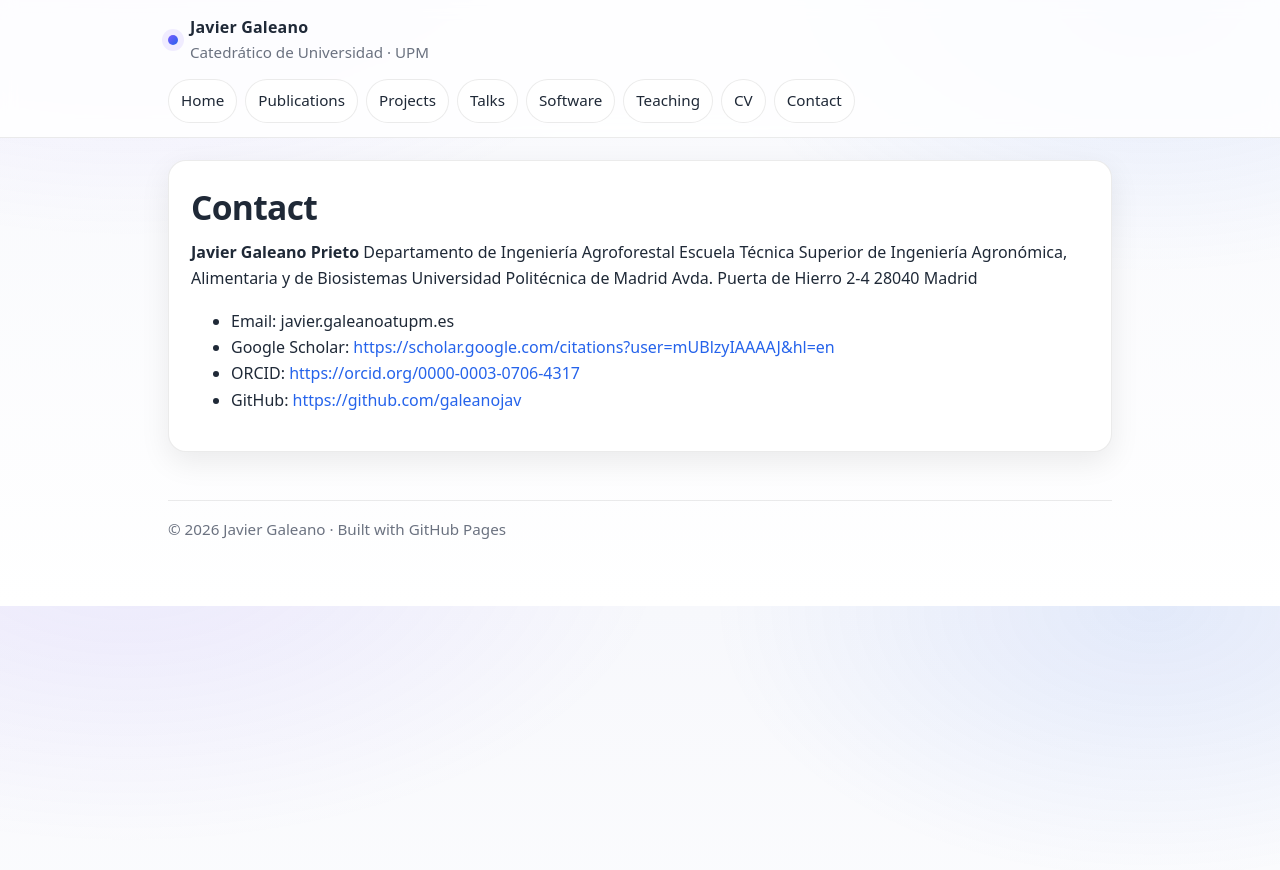
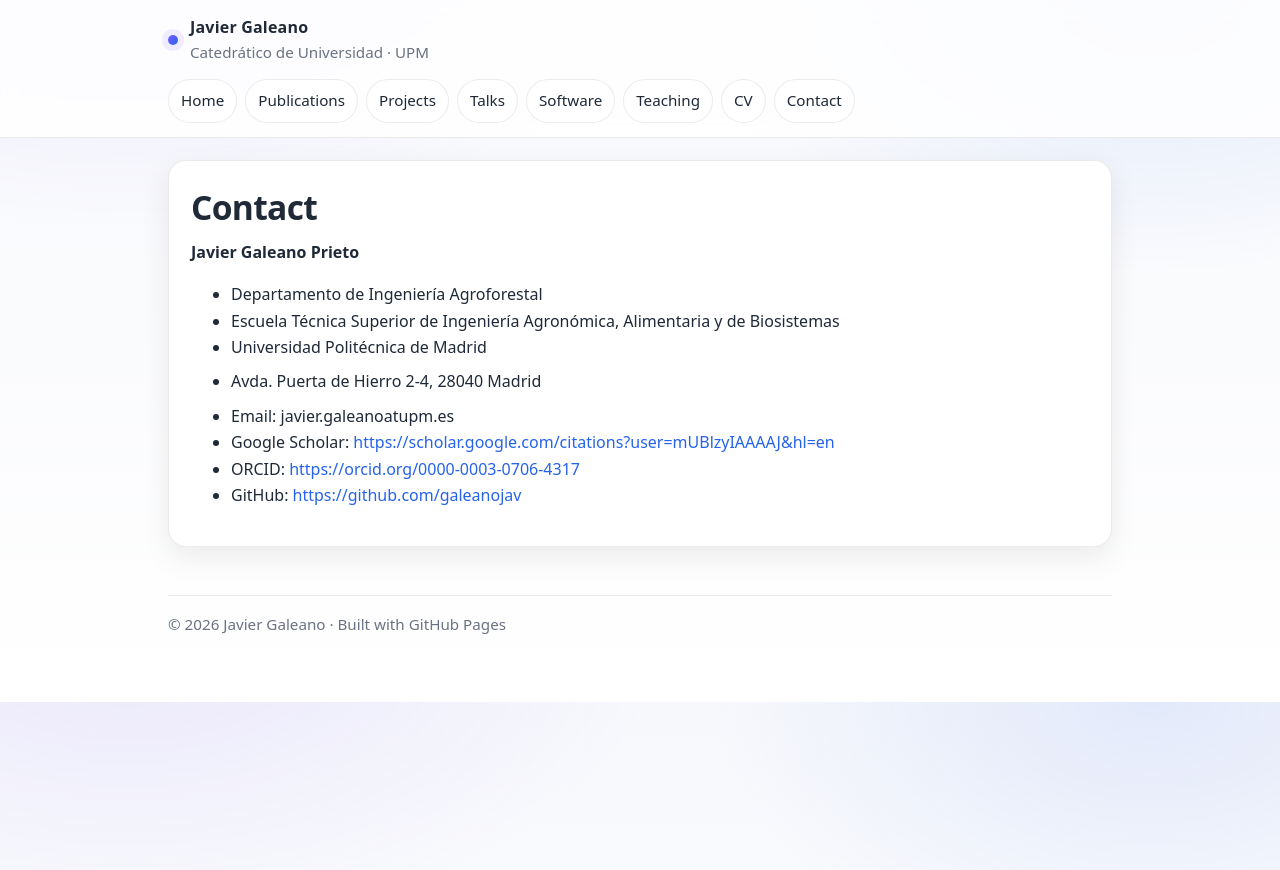
Before and after one commit to galeanojav/galeanojav.github.io, a Jekyll site: the page built from contact.md, in a window 1280 px wide. Shown: the top 870 px of the page. Built offline with Jekyll 4.4.1, drawn with Linux system fonts in a browser that asks for light colours.

```diff
--- a/contact.md
+++ b/contact.md
@@ -8,12 +8,11 @@ title: Contact
 # Contact
 
 **Javier Galeano Prieto**
-Departamento de Ingeniería Agroforestal
-Escuela Técnica Superior de Ingeniería
+- Departamento de Ingeniería Agroforestal
+- Escuela Técnica Superior de Ingeniería
 Agronómica, Alimentaria y de Biosistemas
-Universidad Politécnica de Madrid
-Avda. Puerta de Hierro 2-4
-28040 Madrid
+- Universidad Politécnica de Madrid
+- Avda. Puerta de Hierro 2-4, 28040 Madrid
 
 
 - Email: javier.galeanoatupm.es
```
